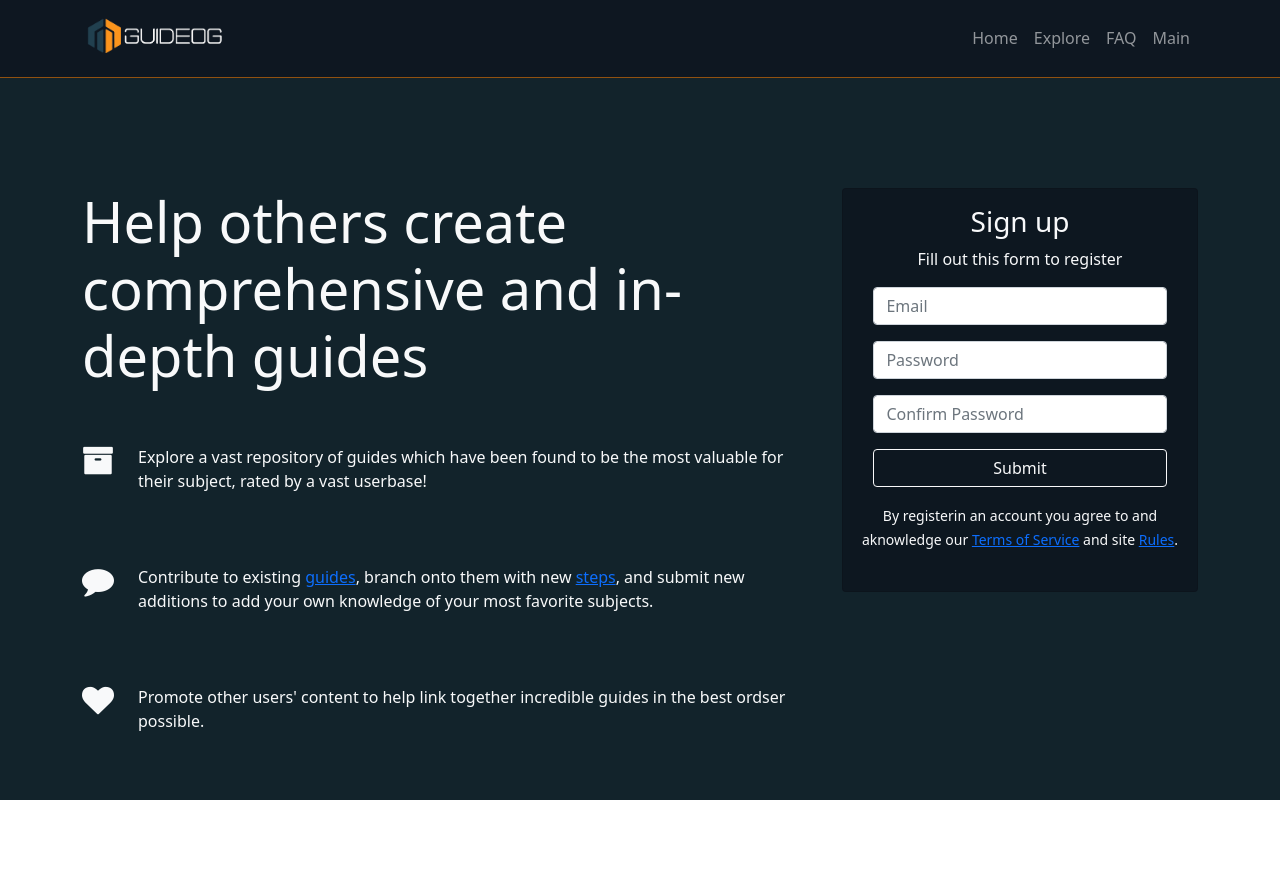
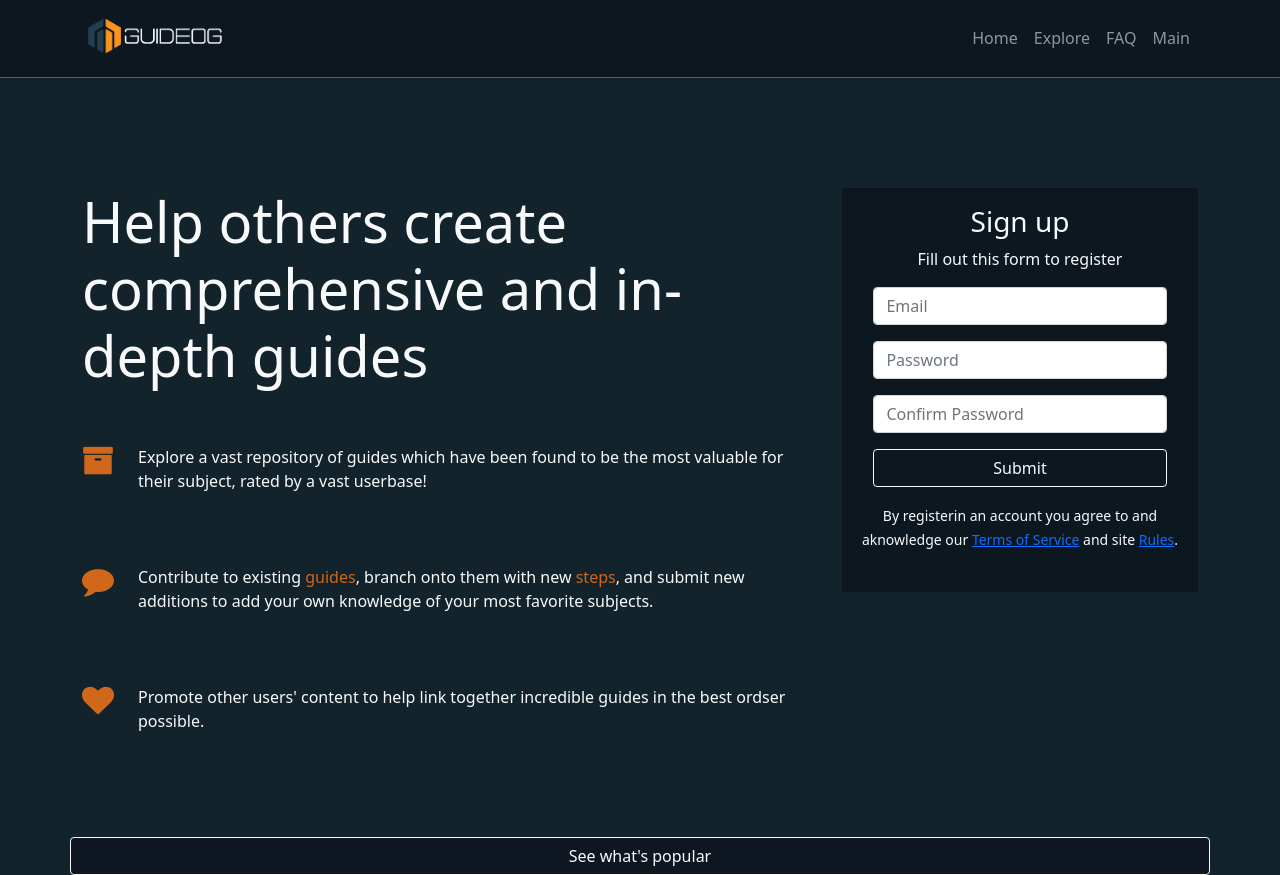
Before and after one commit to ayd0/guideog-react, a React (Create React App) app: page / in a window 1280 px wide. Before the commit the page ends 800 px from the top, so only its background shows below. Built offline with nearby package versions, Linux system fonts and the light colour scheme.

Commit message:
finalized HomeSection styling

```diff
--- a/src/App.css
+++ b/src/App.css
@@ -10,6 +10,10 @@ body {
   width: 100%;
   min-height: 100%;
   background: rgb(18,35,43);
+}
+
+.text-orange {
+  color: #d1671b;
 }
 
 .navbar {
@@ -30,6 +34,31 @@ body {
   padding-top: 110px;
 }
 
+.header-link {
+  text-decoration: none;
+  color: #d1671b;
+}
+
+.header-link:hover {
+  text-decoration: none;
+  color: #f5ab5f;
+}
+
 .signup-card {
   background: rgba(13,20,31,0.8) !important;
 }
+
+.signup-error {
+  margin-bottom: 0 !important;
+}
+
+#learn-btn {
+  margin-top: 5rem;
+  background: rgba(13,20,31,0.8);
+}
+
+#learn-btn:hover {
+  background: #f8f9fa;
+  color: #000;
+  opacity: 90%;
+}
--- a/src/components/HomeSection.js
+++ b/src/components/HomeSection.js
@@ -1,4 +1,4 @@
-import { Container, Row, Col, Card, CardBody } from "reactstrap";
+import { Container, Row, Col, Card, CardBody, Button } from "reactstrap";
 import SignupForm from "./SignupForm";
 
 const HomeSection = () => {
@@ -13,7 +13,7 @@ const HomeSection = () => {
                         </h1>
                         <div className="d-flex">
                             <div className="pt-4 mt-4 algin-self-start">
-                                <i className="fa fa-archive fa-2x"></i>
+                                <i className="fa fa-archive fa-2x text-orange"></i>
                             </div>
                             <div className="p-4 mt-4 align-self-end">
                                 Explore a vast repository of guides which have
@@ -23,7 +23,7 @@ const HomeSection = () => {
                         </div>
                         <div className="d-flex">
                             <div className="pt-4 mt-4 algin-self-start">
-                                <i className="fa fa-comment fa-2x"></i>
+                                <i className="fa fa-comment fa-2x text-orange"></i>
                             </div>
                             <div className="p-4 mt-4 align-self-end">
                                 Contribute to existing{" "}
@@ -40,7 +40,7 @@ const HomeSection = () => {
                         </div>
                         <div className="d-flex">
                             <div className="pt-4 mt-4 algin-self-start">
-                                <i className="fa fa-heart fa-2x"></i>
+                                <i className="fa fa-heart fa-2x text-orange"></i>
                             </div>
                             <div className="p-4 mt-4 align-self-end">
                                 Promote other users' content to help link
@@ -63,10 +63,20 @@ const HomeSection = () => {
                                     </label>
                                 </p>
                                 <SignupForm />
-                                <p><small>By registerin an account you agree to and aknowledge our <a href='#'>Terms of Service</a> and site <a href='#'>Rules</a>.</small></p>
+                                <p>
+                                    <small>
+                                        By registerin an account you agree to
+                                        and aknowledge our{" "}
+                                        <a href="#">Terms of Service</a> and
+                                        site <a href="#">Rules</a>.
+                                    </small>
+                                </p>
                             </CardBody>
                         </Card>
                     </Col>
+                </Row>
+                <Row>
+                    <Button outline color='light' id='learn-btn'>See what's popular</Button>
                 </Row>
             </Container>
         </header>
--- a/src/components/SignupForm.js
+++ b/src/components/SignupForm.js
@@ -4,10 +4,13 @@ import validateSignupForm from "../utils/validateSignupForm";
 
 const SignupForm = () => {
     const handleSubmit = (values, { resetForm }) => {
-        console.log('form values:', values);
-        console.log('in JSON format:', JSON.stringify(values));
+        console.log("form values:", values);
+        console.log("in JSON format:", JSON.stringify(values));
         resetForm();
-    }
+    };
+
+    // Add click handling for signup error messages when an item outside the signup card is clicked it will set their display to none, and block when it is clicked
+    // This may be able to be achieved by calling resetForm()
 
     return (
         <Formik
@@ -21,47 +24,57 @@ const SignupForm = () => {
         >
             <Form>
                 <FormGroup row>
-                  <Col md='11' className='mx-auto'>
+                    <Col md="11" className="mx-auto">
                         <Field
                             name="email"
                             placeholder="Email"
                             className="form-control"
-                          type='email'
+                            type="email"
                         />
-                  <ErrorMessage name='email'>
-                    {(msg) => <p className='text-danger'>{msg}</p>}
+                        <ErrorMessage name="email">
+                            {(msg) => (
+                                <p className="text-danger signup-error">
+                                    {msg}
+                                </p>
+                            )}
                         </ErrorMessage>
                     </Col>
                 </FormGroup>
                 <FormGroup row>
-                  <Col md='11' className='mx-auto'>
+                    <Col md="11" className="mx-auto">
                         <Field
                             name="password"
                             placeholder="Password"
                             className="form-control"
-                          type='password'
+                            type="password"
                         />
-                  <ErrorMessage name='password'>
-                    {(msg) => <p className='text-danger'>{msg}</p>}
+                        <ErrorMessage name="password">
+                            {(msg) => (
+                                <p className="text-danger signup-error">
+                                    {msg}
+                                </p>
+                            )}
                         </ErrorMessage>
                     </Col>
                 </FormGroup>
                 <FormGroup row>
-                  <Col md='11' className='mx-auto'>
+                    <Col md="11" className="mx-auto">
                         <Field
                             name="confirmPassword"
                             placeholder="Confirm Password"
                             className="form-control"
-                          type='password'
+                            type="password"
                         />
                     </Col>
-                  <ErrorMessage name='confirmPassword' className='mb-0'>
-                    {(msg) => <p className='text-danger'>{msg}</p>}
+                    <ErrorMessage name="confirmPassword" className="mb-0">
+                        {(msg) => (
+                            <p className="text-danger signup-error">{msg}</p>
+                        )}
                     </ErrorMessage>
                 </FormGroup>
                 <FormGroup row>
-                <Col md='11' className='mx-auto'>
-                    <Button type='submit' block outline color='light'>
+                    <Col md="11" className="mx-auto">
+                        <Button type="submit" block outline color="light">
                             Submit
                         </Button>
                     </Col>
```
Lines whose indentation alone changed are shown as unchanged.
